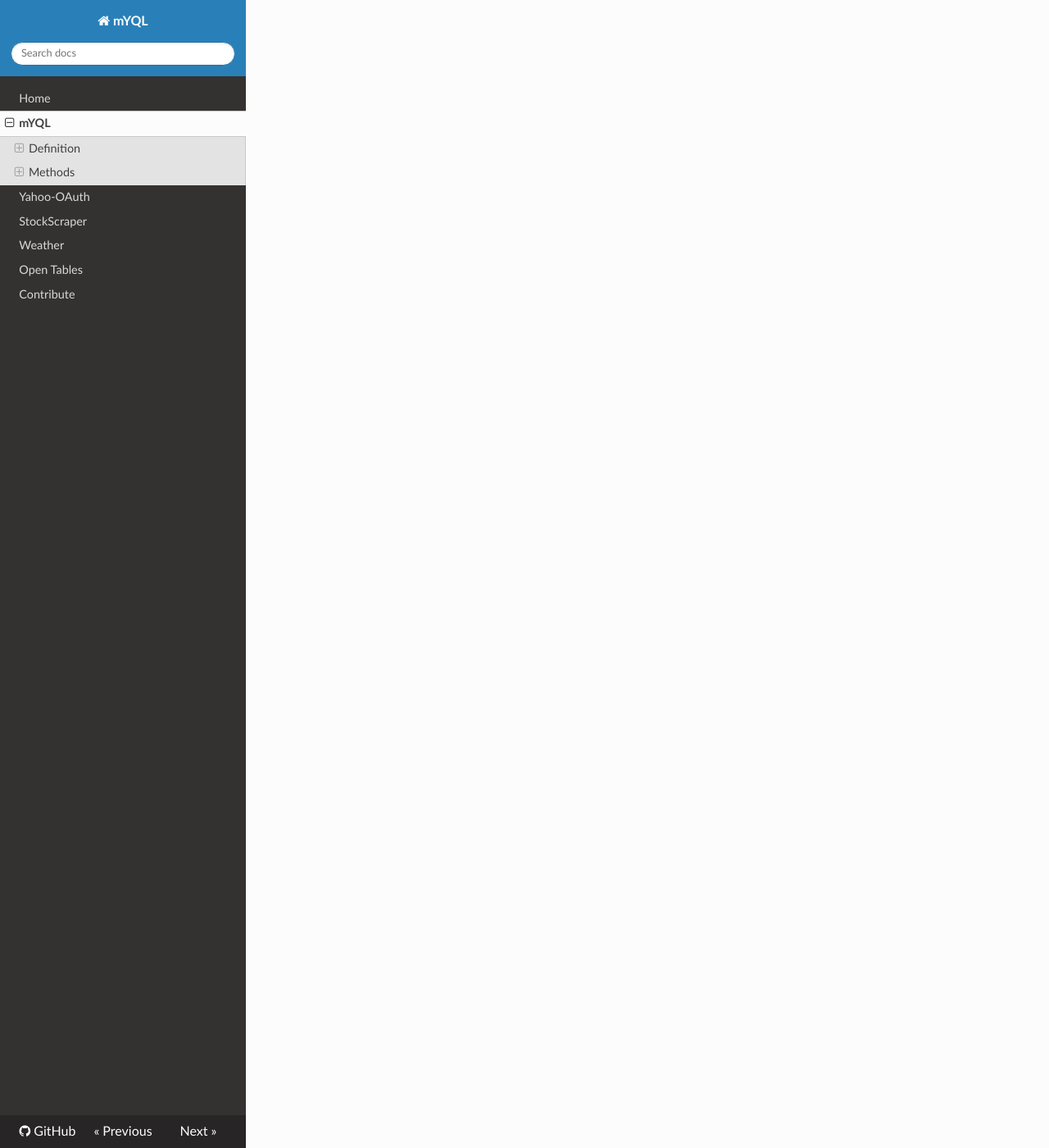
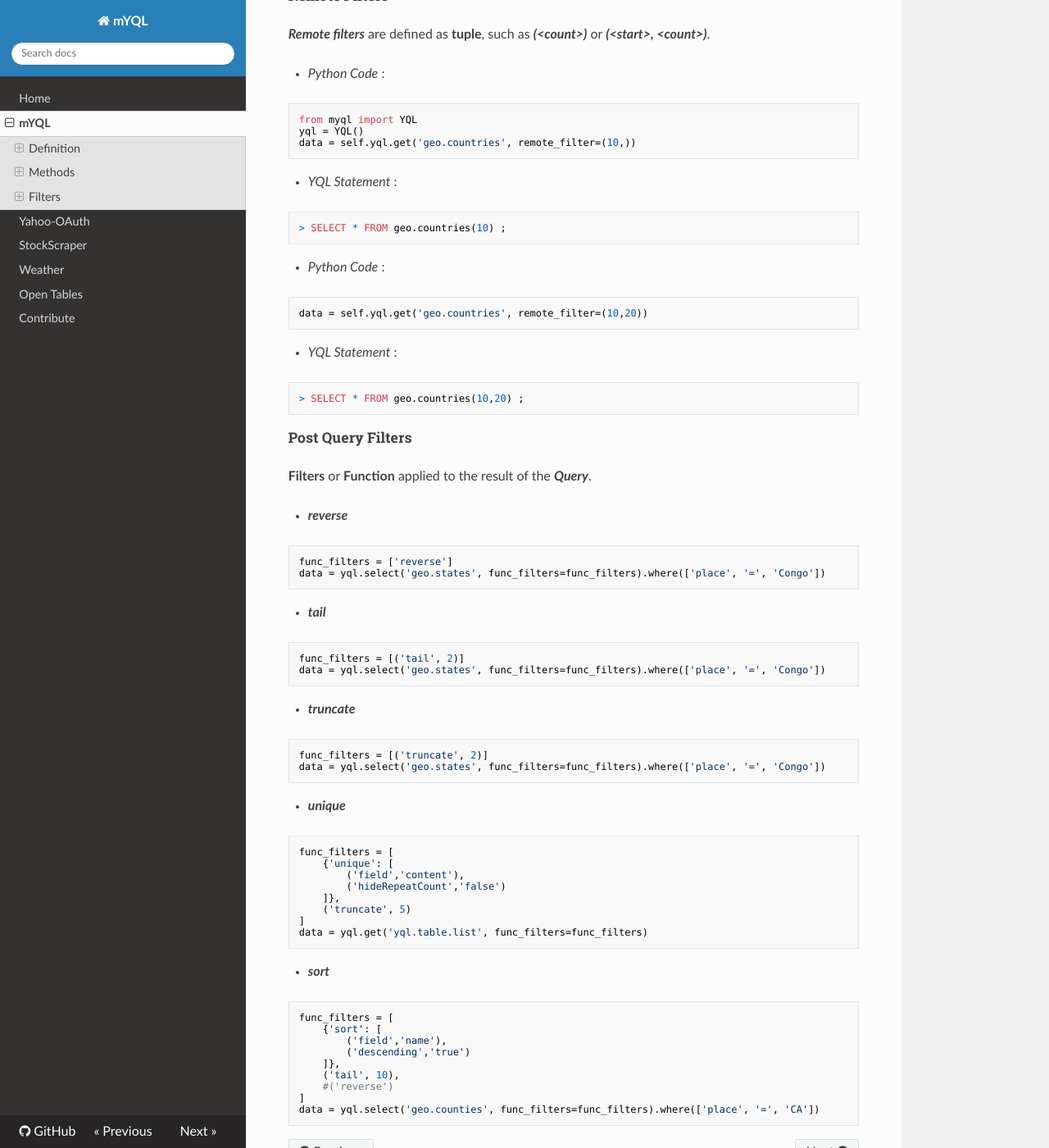
Before and after one commit to josuebrunel/myql, an MkDocs documentation site: the page built from docs/myql.md, in a window 1280 px wide and 1400 px high, scrolled down 3283 px. Shown: the whole window at 82% size. Built offline with MkDocs 1.6.1, drawn with Linux system fonts in a browser that asks for light colours; nearby versions of some CDN libraries; old or Windows-style settings are respelled for this version of MkDocs; some of the changed text lies outside the part shown.

Commit message:
#1: updating documentation

````diff
--- a/docs/myql.md
+++ b/docs/myql.md
@@ -38,14 +38,29 @@ cond = ['yid', '=', 'josue_brunel']
 ```
 
 
-#### *MQYL.buildResponse(response)*
-
 #### *MQYL.use(yql_table_url, name=yql_table_name)*
 
  Change the service provider
 
 * ***url*** : url of the service provider
 
+```python
+>>> from myql import YQL
+>>> yql = YQL(format='json')
+>>> yql.use('http://www.josuebrunel.org/users.xml',name='users')
+>>> response = self.yql.raw_query('select * from users', format='xml')
+```
+
+#### *MYQL.set({key:value, ..., keyN:valueN})*
+
+Set variable to use in your YQL statement
+
+```python
+>>> from myql import YQL
+>>> yql = YQL()
+>>> yql.set({'home':'Congo'})
+>>> states = yql.select('geo.states', remote_filter=(5,)).where(['place', '=', '@home'])
+```
 
 #### *MQYL.desc(table=None)*
 
@@ -111,12 +126,94 @@ This method is always followed by a **where**. It doesn t return a response if c
 >>> yql.select('mytable.friends').where(['name', '=', 'alain'], ['location', '!=', 'paris'])
 ```
 
-#### *MQYL.showTables()*
+#### *MQYL.show_tables()*
 
 List all tables
 
-#### *MQYL.getGUID(username)*
+#### *MQYL.get_guid(username)*
 
 Return a user *guid*
 
 * ***username*** : yahoo id i.e 'josue_brunel'
+
+
+### **Filters**
+
+mYQL implements 2 types of filters :
+
+* Remote filters
+* Post Query Filters
+
+##### **Remote Filters**
+***Remote filters*** are defined as **tuple**, such as ***(<count\>)*** or ***(<start\>, <count\>)***.
+
+- *Python Code* :
+```python
+from myql import YQL
+yql = YQL()
+data = self.yql.get('geo.countries', remote_filter=(10,))
+```
+
+- *YQL Statement* :
+```sql
+> SELECT * FROM geo.countries(10) ;
+```
+
+- *Python Code* :
+
+```python
+data = self.yql.get('geo.countries', remote_filter=(10,20))
+```
+
+- *YQL Statement* :
+```sql
+> SELECT * FROM geo.countries(10,20) ;
+```
+
+
+##### **Post Query Filters**
+
+**Filters** or **Function** applied to the result of the ***Query***.
+
+- ***reverse***
+```python
+func_filters = ['reverse']
+data = yql.select('geo.states', func_filters=func_filters).where(['place', '=', 'Congo'])
+```
+
+- ***tail***
+```python
+func_filters = [('tail', 2)]
+data = yql.select('geo.states', func_filters=func_filters).where(['place', '=', 'Congo'])
+```
+
+- ***truncate***
+```python
+func_filters = [('truncate', 2)]
+data = yql.select('geo.states', func_filters=func_filters).where(['place', '=', 'Congo'])
+```
+
+- ***unique***
+```python
+func_filters = [
+    {'unique': [
+        ('field','content'),
+        ('hideRepeatCount','false')
+    ]},
+    ('truncate', 5)
+]
+data = yql.get('yql.table.list', func_filters=func_filters)
+```
+
+- ***sort***
+```python
+func_filters = [
+    {'sort': [
+        ('field','name'),
+        ('descending','true')
+    ]},
+    ('tail', 10),
+    #('reverse')
+]
+data = yql.select('geo.counties', func_filters=func_filters).where(['place', '=', 'CA'])
+```
````
Also changed, not shown: README.md (+8 -0 lines), docs/index.md (+1 -1 lines), docs/oauth.md (+1 -1 lines).
